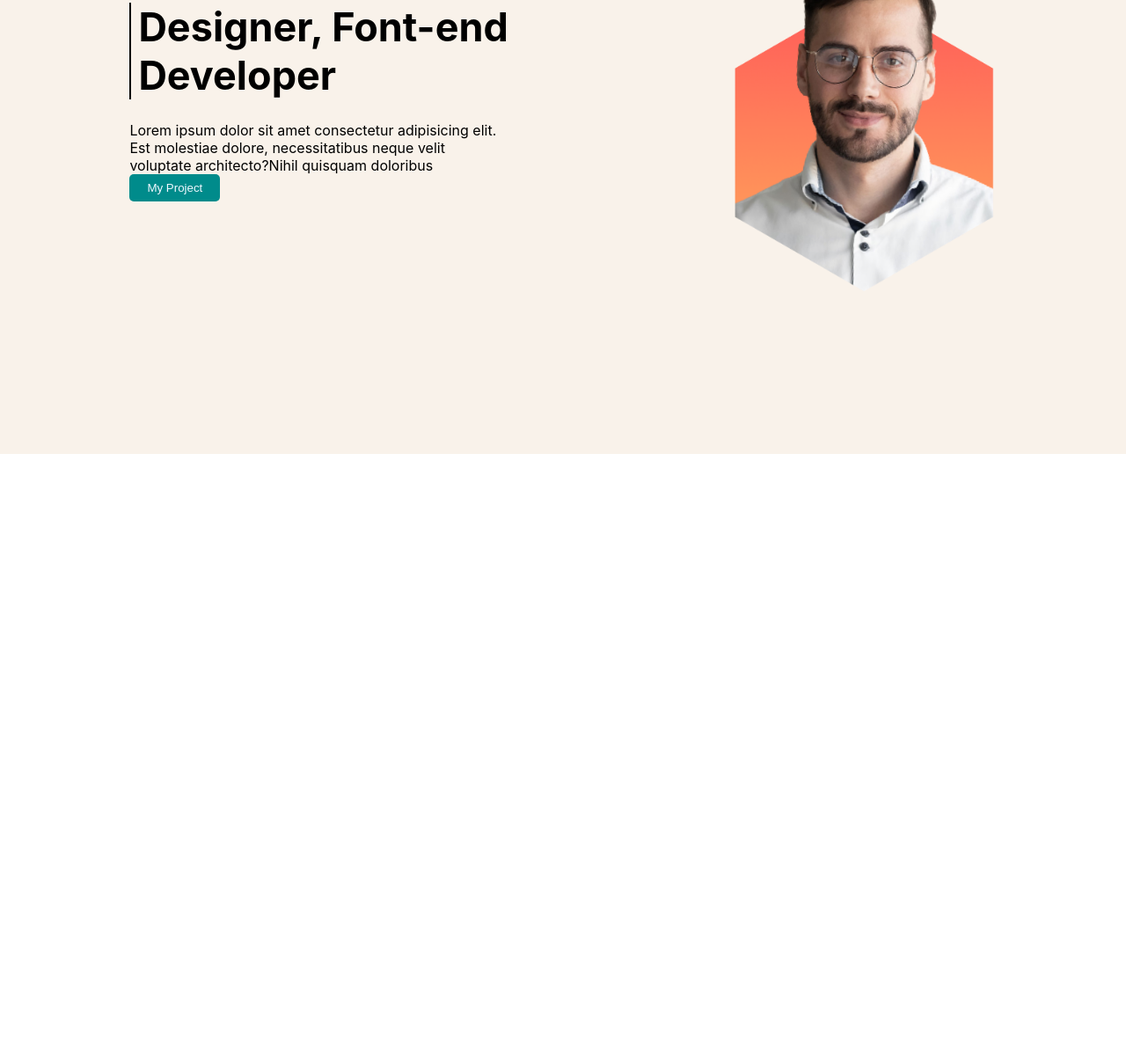
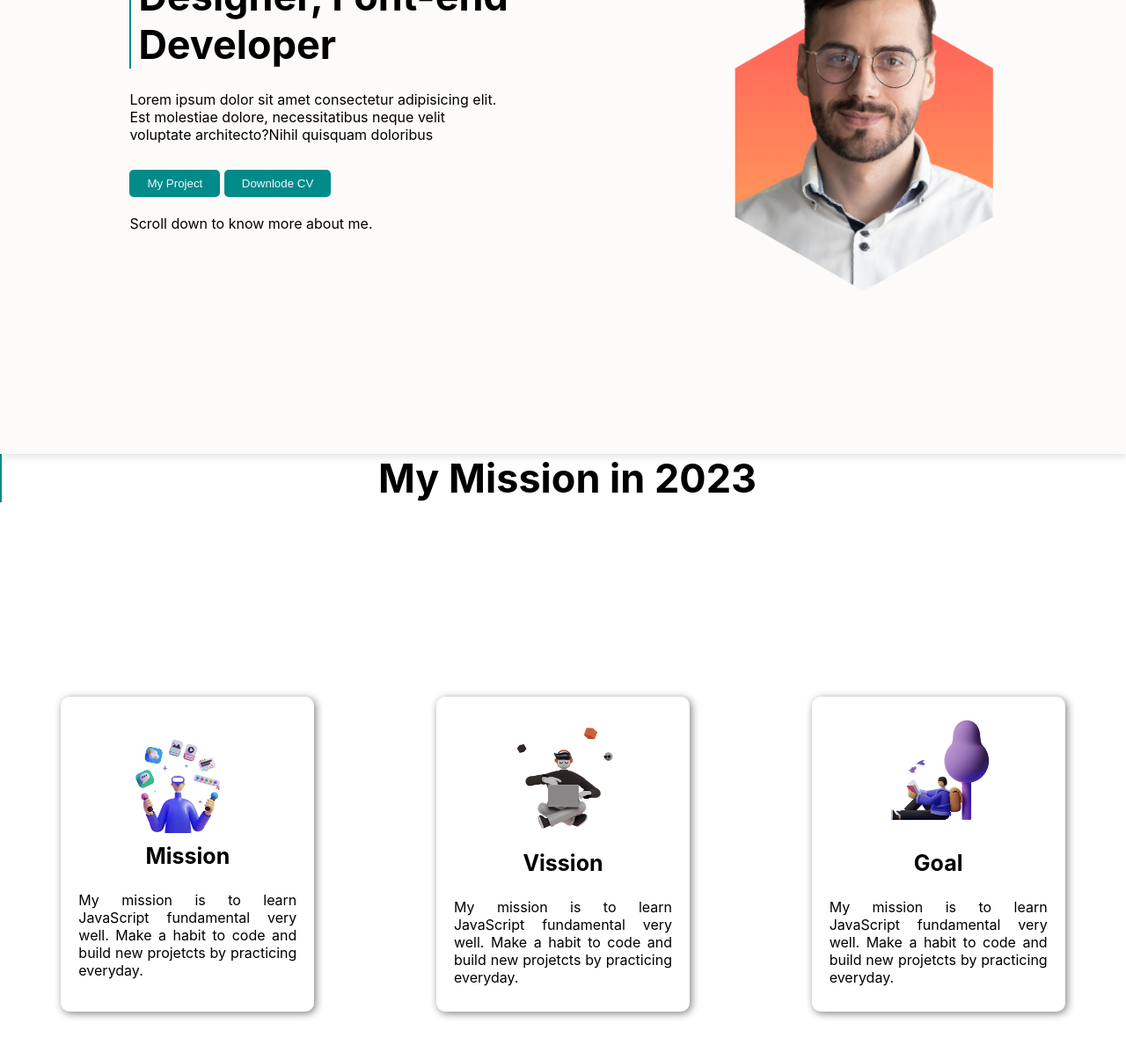
Before and after one commit to Shamimreza82/my-portfolio-1, a plain HTML site: page index.html in a window 1280 px wide. Shown: the part 359-1556 px from the top of the page at 88% size. Before the commit the page ends 875 px from the top, so only its background shows below. Drawn offline with Linux system fonts and the light colour scheme; files that its build step writes are made by us from their sources.

Commit message:
Cards section added

```diff
--- a/index.html
+++ b/index.html
@@ -4,10 +4,12 @@
     <meta charset="UTF-8">
     <meta name="viewport" content="width=device-width, initial-scale=1.0">
     <title>Document</title>
-
+    <link rel="stylesheet" href="style/style.css">
     <link rel="stylesheet" href="style.css">
 </head>
 <body>
+
+
     <header>
         <nav>
             <div class="Logo">
@@ -25,19 +27,51 @@
             <div class="head-text1">
                 <h1 class="head-text2">Designer, Font-end <br> <span>Developer</span></h1>
                 <p class="head-text3">Lorem ipsum dolor sit amet consectetur adipisicing elit. <br> Est molestiae dolore, necessitatibus neque velit  <br> voluptate architecto?Nihil quisquam doloribus</p>
-                <button class="btn-primary">My Project</button>
+                <button class="btn-primary ">My Project</button>
+                <button class="btn-primary ">Downlode CV</button>
+                <p class="scroll-1">Scroll down to know more about me.</p>
             </div>
             <div class="head-img">
                 <img src="/image/person-3.png" alt="" width="350px">
             </div>
         </div>
     </header>
+
+
     <main>
+        <section>
+            <h1 class="head-text2 new-section" >My Mission in 2023</h1>
+            <div class="mission-container">
+                <div class="cards-box">
+                    <img src="/image/illustrator-1.png" alt="" width="150px">
+                    <h3>Mission</h3>
+                    <p class="head-text3 cards-test">My mission is to learn JavaScript fundamental very well. Make a habit to code and build new projetcts by practicing everyday.</p>
+                </div>
+                <div class="cards-box">
+                    <img src="/image/illustrator-2.png" alt="" width="150px">
+                    <h3>Vission</h3>
+                    <p class="head-text3 cards-test">My mission is to learn JavaScript fundamental very well. Make a habit to code and build new projetcts by practicing everyday.</p>
+                </div>
+                <div class="cards-box">
+                    <img src="/image/illustrator-3.png" alt="" width="150px">
+                    <h3>Goal</h3>
+                    <p class="head-text3 cards-test">My mission is to learn JavaScript fundamental very well. Make a habit to code and build new projetcts by practicing everyday.</p>
+                </div>
+            </div>
+        </section>
 
+
+        <section></section>
     </main>
+
+
+
 
     <footer>
 
     </footer>
+
+
+
 </body>
 </html>
--- a/style/style.css
+++ b/style/style.css
@@ -14,8 +14,9 @@ nav {
     justify-content: space-around;
     align-items: center;
     height: 75px;
-    background-color: antiquewhite;
-    box-shadow: 2px 2px 10px rgb(219, 219, 219);
+    background-color: rgb(254, 251, 247);
+    box-shadow: 2px 2px 10px rgb(220, 220, 220);
+    position: sticky;
 }
 
 li {
@@ -38,15 +39,17 @@ li {
 
 .header-container {
     height: 100vh;
-    background-color: rgb(249, 242, 234);
+    background-color: rgb(253, 251, 249);
     display: flex;
     justify-content: space-around;
     align-items: center;
+    box-shadow: 2px 2px 10px rgb(220, 220, 220);
+
 }
 
 .head-text2 {
     font-size: 45px;
-    border-left: 2px solid black;
+    border-left: 2px solid darkcyan;
     padding-left: 8px;
 }
 .head-text1 {
@@ -55,4 +58,52 @@ li {
 
 .head-text3 {
     margin-top: 25px;
+    margin-bottom: 30px;
 }
+
+.scroll-1 {
+    margin-top: 20px;
+}
+
+                    /* Cards section */
+
+.mission-container {
+    display: flex;
+    justify-content: space-around;
+    height: 100vh;
+    align-items: center;
+
+}
+
+.new-section {
+    text-align: center;
+    padding-top: ;
+
+}
+
+.cards-box {
+    height: 318px;
+    width: 248px;
+    box-shadow: 2px 2px 10px grey;
+    margin: auto;
+    padding: 20px;
+    text-align: center;
+    border-radius: 10px;
+}
+
+.cards-box:hover {
+    background-color: rgb(255, 255, 255) ;
+    cursor: pointer;
+    border: 1px solid darkcyan ;
+    height: 320px;
+    width: 250px;
+}
+
+h3 {
+    font-size: 25px;
+
+}
+
+.cards-test {
+    text-align: justify;
+}
```
